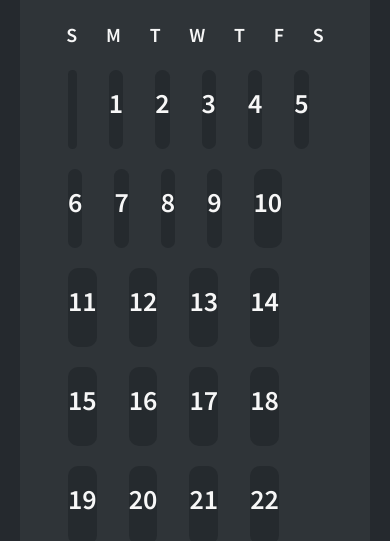
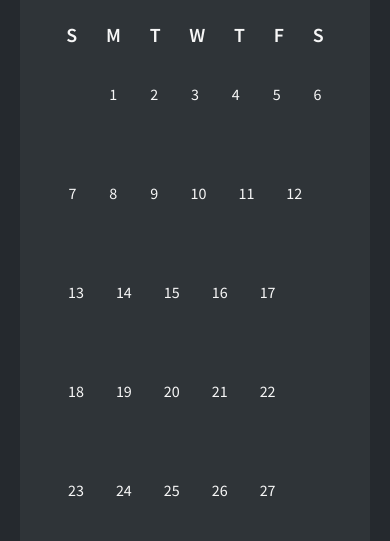
Before and after one commit to dkersten/personal-tracker, a React (Create React App) app: page /tracker in a window 390 px wide. Shown: the part 364-905 px from the top of the page. Built offline with nearby package versions, Linux system fonts and the light colour scheme; no server answers; some icons are missing.

Commit message:
styled activity month day cards to be fully responsive

```diff
--- a/src/components/ActivitiesMonthDay.js
+++ b/src/components/ActivitiesMonthDay.js
@@ -20,6 +20,16 @@ import { defaultFont } from '../mixins'
         &.has-activity {
             cursor: pointer;
         }
+
+        @media only screen and (max-width: 675px) {
+            background: rgba(0,0,0,0);
+        }
+
+        @media only screen and (max-width: 499px) {
+            margin-left: .5rem;
+            margin-right: .5rem;
+            flex-basis: calc((100% / 7) - 1rem);
+        }
     `
 
     const ActivityDot = styled.span`
@@ -37,6 +47,15 @@ import { defaultFont } from '../mixins'
         font-size: 1.75rem;
         margin-top: .75rem;
         margin-bottom: .5rem;
+
+        @media only screen and (max-width: 675px) {
+            font-weight: 400;
+            font-size: 1.25rem;
+        }
+
+        @media only screen and (max-width: 525px) {
+            font-size: 1rem;
+        }
     `
 
 const ActivitiesMonthDay = (props) => {
```
Also changed, not shown: 1 other file (tests, documents, lock files or other folders).
